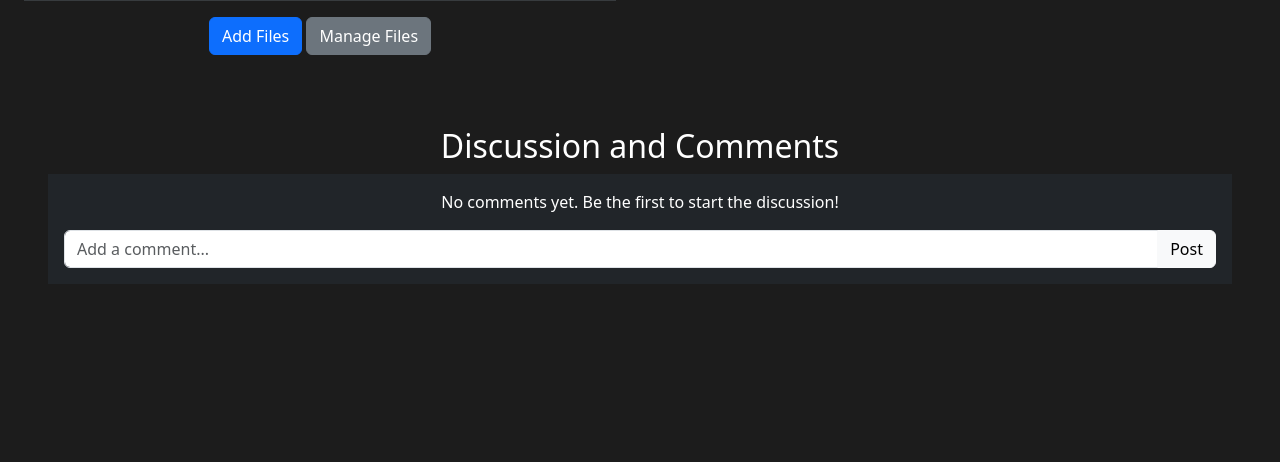
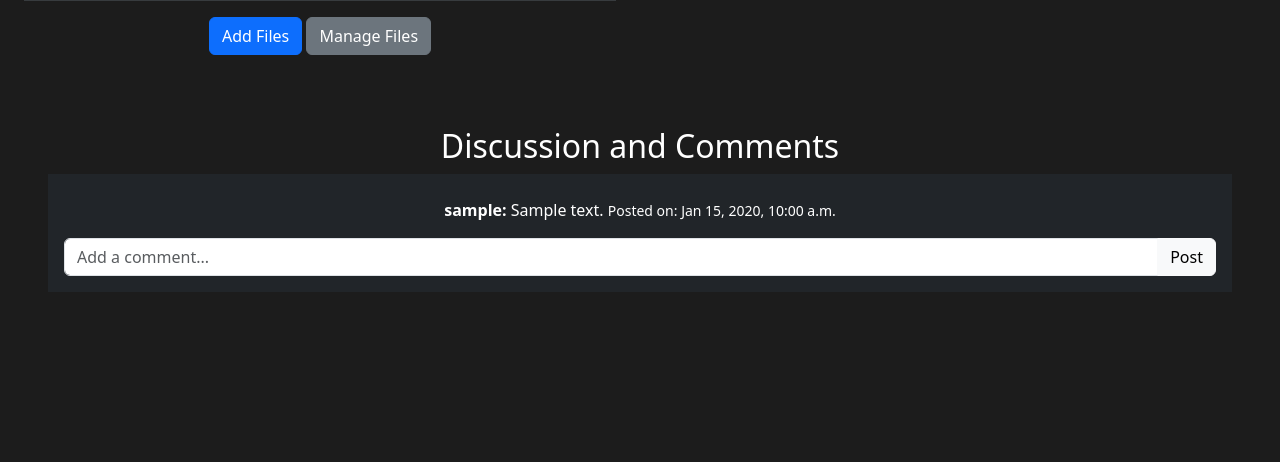
Before and after one commit to duk3y/music-production-pma, a Django app: page /projects/1/ in a window 1280 px wide. Shown: the part 280-742 px from the top of the page. Run offline with Django 5.2, Linux system fonts and the light colour scheme; a user stored in the database is signed in; tables that the repository leaves empty hold one stand-in row (values such as "Sample post").

Commit message:
Project comments feature functional

```diff
--- a/mysite/urls.py
+++ b/mysite/urls.py
@@ -46,6 +46,8 @@ urlpatterns = [
     path('', include('users.urls')),
     path('login-redirect/', login_redirect, name='login_redirect'),
     path('public-projects/', views.public_projects, name='public_projects'),
+    path('projects/<int:project_id>/add_comment/', views.add_project_comment, name='add_project_comment'),
+
 ]
 """# uncomment these lines if you want to test during development, not needed during production (heroku)
 from django.conf import settings
--- a/mysite/views.py
+++ b/mysite/views.py
@@ -2,12 +2,15 @@ from django.contrib.auth.views import LoginView
 from django.shortcuts import redirect, render, get_object_or_404
 from django.urls import reverse
 from django.views import View
-from django.http import HttpResponse, HttpResponseRedirect, JsonResponse
+from django.http import HttpResponse, HttpResponseRedirect, JsonResponse, Http404
+from django.contrib.auth.models import User
 from django.contrib.auth.decorators import login_required
-from users.models import Profile, Project, ProjectFiles, Task
+from users.models import DiscussionComment, Profile, Project, ProjectFiles, Task
 from users.forms import ProjectForm
 from django.contrib.auth.mixins import LoginRequiredMixin
 from .forms import UploadFileForm, CreateTaskForm
+from django.utils.timezone import now
+
 import json
 
 @login_required
@@ -233,3 +236,19 @@ def updateTaskStatus(request):
     task.save()
 
     return JsonResponse({'success': True})
+
+@login_required
+def add_project_comment(request, project_id):
+    project = get_object_or_404(Project, id=project_id)
+
+    if request.method == 'POST':
+        comment_text = request.POST.get('comment')
+        if comment_text:
+            DiscussionComment.objects.create(
+                project=project,
+                user=request.user,
+                text=comment_text
+            )
+            return redirect('project_info', project_id=project.id)
+    else:
+        return HttpResponse("Invalid request method", status=405)
--- a/templates/project_info.html
+++ b/templates/project_info.html
@@ -102,16 +102,16 @@
             <div class="text-center p-4">
                 <h2>Discussion and Comments</h2>
                 <div class="comment-section bg-dark p-3">
-                    {% for comment in project.comments %}
+                    {% for comment in project.discussion_comments.all %}
                     <div class="comment my-2">
-                            <strong>{{ comment.user }}:</strong> {{ comment.text }}
-                            <span class="small">Posted on: {{ comment.date }}</span>
+                        <strong>{{ comment.user.username }}:</strong> {{ comment.text }}
+                        <span class="small">Posted on: {{ comment.created_at|date:"M d, Y, g:i a" }}</span>
                     </div>
                     {% empty %}
                     <p class="text-center">No comments yet. Be the first to start the discussion!</p>
                     {% endfor %}
 
-                    <form method="post" action="{% url 'add_comment' project.id %}">
+                    <form method="post" action="{% url 'add_project_comment' project.id %}">
                         {% csrf_token %}
                         <div class="input-group mt-3">
                             <input type="text" name="comment" class="form-control" placeholder="Add a comment..." />
@@ -123,4 +123,5 @@
         </div>
     </div>
 </div>
+</div>
 {% endblock %}
--- a/users/models.py
+++ b/users/models.py
@@ -48,3 +48,12 @@ class Task(models.Model):
     deadline = models.DateTimeField()
     assignees = models.ManyToManyField(User, related_name = 'assignees', blank=False)
     created_at = models.DateTimeField(auto_now_add=True)
+
+class DiscussionComment(models.Model):
+    project = models.ForeignKey(Project, on_delete=models.CASCADE, related_name='discussion_comments')
+    user = models.ForeignKey(User, on_delete=models.CASCADE)
+    text = models.TextField()
+    created_at = models.DateTimeField(auto_now_add=True)
+
+    def __str__(self):
+        return f"Comment by {self.user.username} on {self.project.name}: {self.text[:20]}"
```
Also changed, not shown: users/migrations/0003_discussioncomment.py (added). Lines whose indentation alone changed are shown as unchanged.
